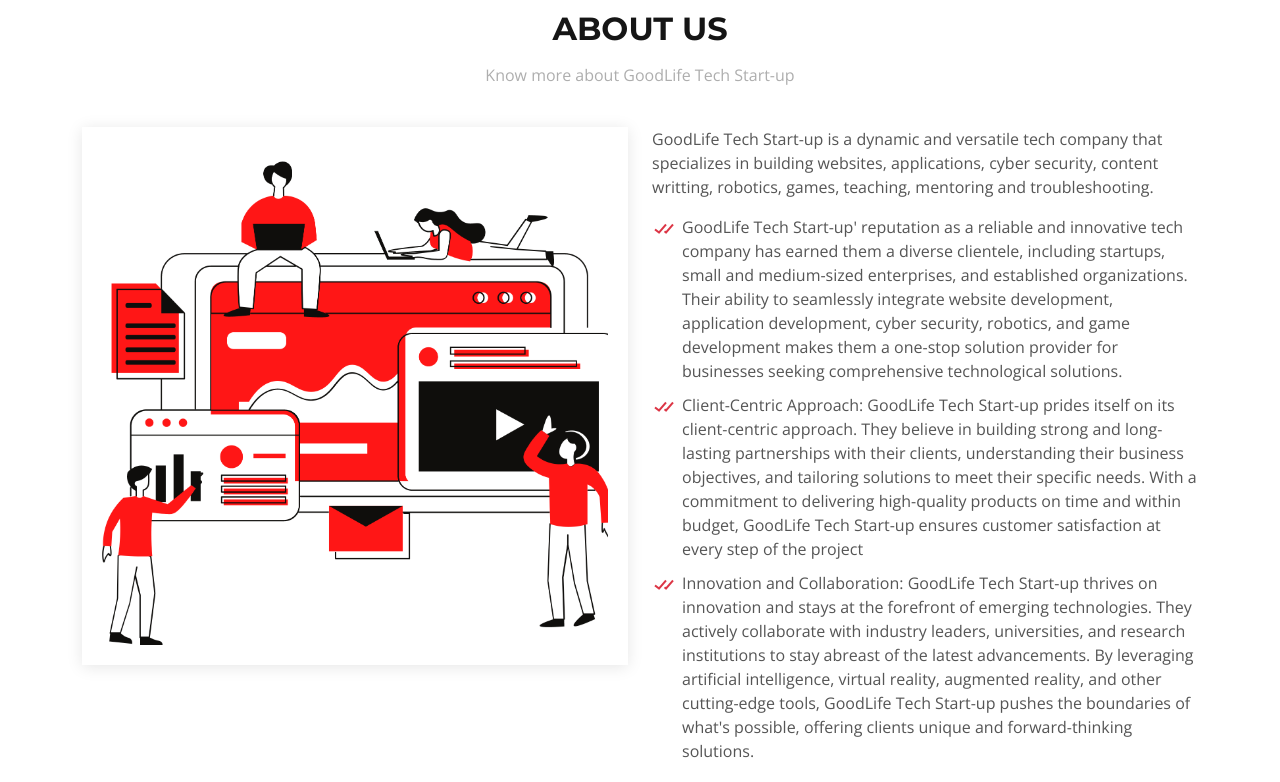
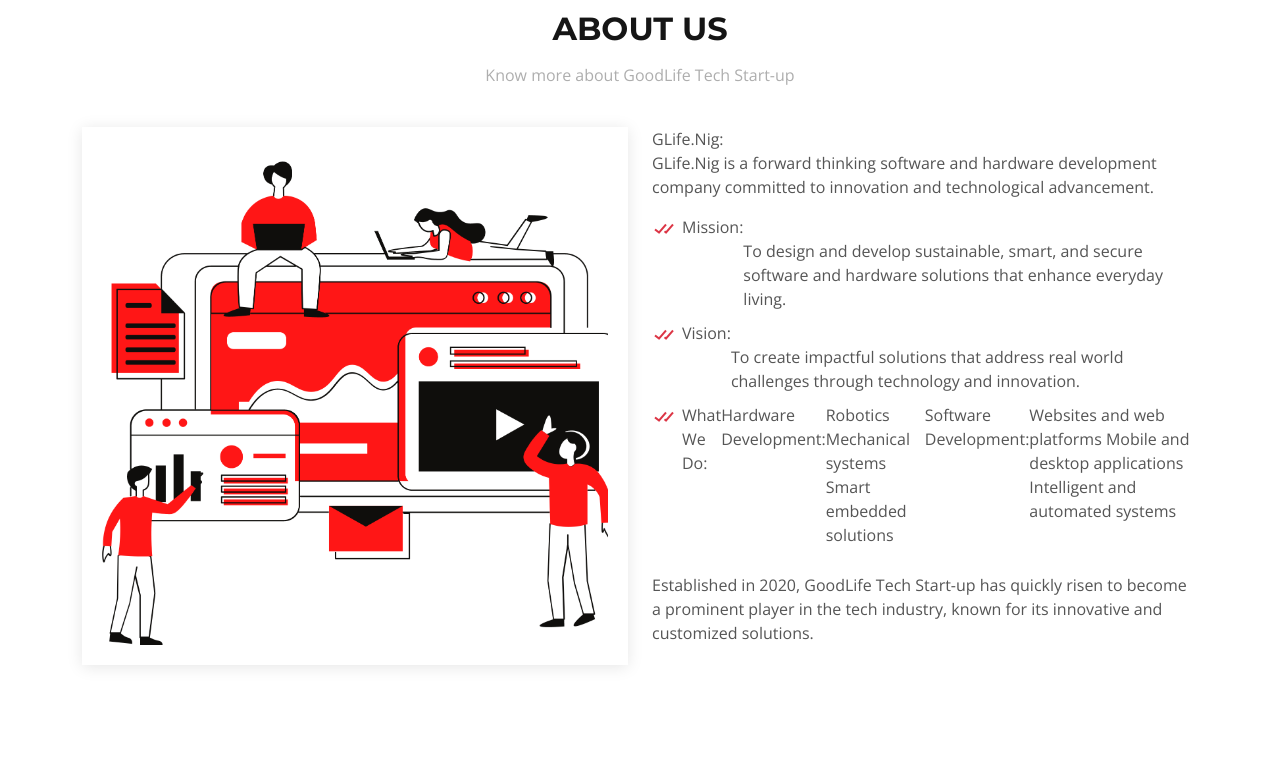
Before and after one commit to glifenig/GLife, a plain HTML site: page index.html in a window 1280 px wide. Shown: the part 940-1722 px from the top of the page. Drawn offline with nearby package versions, Linux system fonts and the light colour scheme.

Commit message:
Update index.html

```diff
--- a/index.html
+++ b/index.html
@@ -5,7 +5,7 @@
   <meta charset="utf-8">
   <meta content="width=device-width, initial-scale=1.0" name="viewport">
 
-  <title>GoodLife Tech Start-up</title>
+  <title>GLife.Nig - Tech Start-up</title>
   <meta content="" name="description">
   <meta content="" name="keywords">
 
@@ -33,7 +33,7 @@
   <section id="hero">
     <div class="hero-container">
       <a href="index.html" class="hero-logo" data-aos="zoom-in"><img src="assets/img/logo.png" height="120px" alt=""></a>
-      <h1 data-aos="zoom-in">Welcome To GoodLife</h1>
+      <h1 data-aos="zoom-in">Welcome To GLife.Nig</h1>
       <h2 data-aos="fade-up">Your Favorite Software & Hardware Dev. Company</h2>
       <a data-aos="fade-up" data-aos-delay="200" href="#about" class="btn-get-started scrollto">Get Started</a>
     </div>
@@ -100,15 +100,30 @@
           </div>
           <div class="col-lg-6" data-aos="fade-left">
             <div class="content pt-4 pt-lg-0 pl-0 pl-lg-3 ">
-              <p>GoodLife Tech Start-up is a dynamic and versatile tech company that specializes in building websites, applications, cyber security, content writting, robotics, games, teaching, mentoring and troubleshooting.
+              <p><bold>GLife.Nig:</bold><br>
+
+GLife.Nig is a forward thinking software and hardware development company committed to innovation and technological advancement.
               </p>
               <ul>
-                <li><i class="bx bx-check-double"></i>GoodLife Tech Start-up' reputation as a reliable and innovative tech company has earned them a diverse clientele, including startups, small and medium-sized enterprises, and established organizations. Their ability to seamlessly integrate website development, application development, cyber security, robotics, and game development makes them a one-stop solution provider for businesses seeking comprehensive technological solutions.</li>
-                <li><i class="bx bx-check-double"></i>Client-Centric Approach:
-                  GoodLife Tech Start-up prides itself on its client-centric approach. They believe in building strong and long-lasting partnerships with their clients, understanding their business objectives, and tailoring solutions to meet their specific needs. With a commitment to delivering high-quality products on time and within budget, GoodLife Tech Start-up ensures customer satisfaction at every step of the project</li>
-                <li><i class="bx bx-check-double"></i>Innovation and Collaboration:
-                  GoodLife Tech Start-up thrives on innovation and stays at the forefront of emerging technologies. They actively collaborate with industry leaders, universities, and research institutions to stay abreast of the latest advancements. By leveraging artificial intelligence, virtual reality, augmented reality, and other cutting-edge tools, GoodLife Tech Start-up pushes the boundaries of what's possible, offering clients unique and forward-thinking solutions.
+                <li><i class="bx bx-check-double"></i><bold>Mission:</bold><br>
+
+To design and develop sustainable, smart, and secure software and hardware solutions that enhance everyday living.</li>
+                <li><i class="bx bx-check-double"></i><bold>Vision:</bold><br>
+
+To create impactful solutions that address real world challenges through technology and innovation.
                   </li>
+                <li><i class="bx bx-check-double"></i><bold>What We Do:</bold><br>
+
+<br><bold>Hardware Development:</bold>
+Robotics
+Mechanical systems
+Smart embedded solutions
+
+<br><bold>Software Development:</bold>
+Websites and web platforms
+Mobile and desktop applications
+Intelligent and automated systems</li>
+
               </ul>
               <p>
                 Established in 2020, GoodLife Tech Start-up has quickly risen to become a prominent player in the tech industry, known for its innovative and customized solutions.
```
